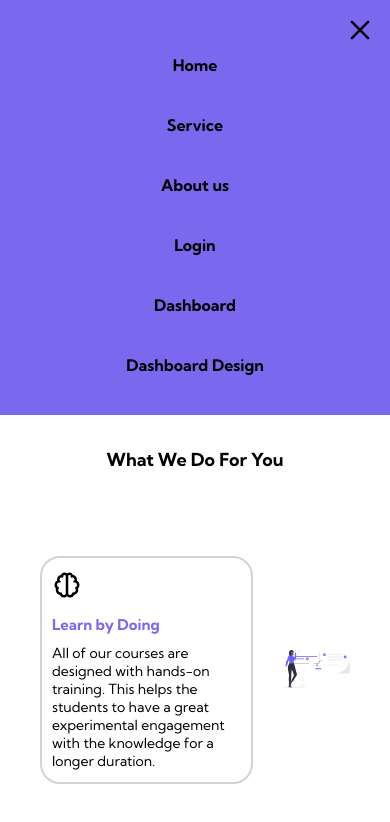
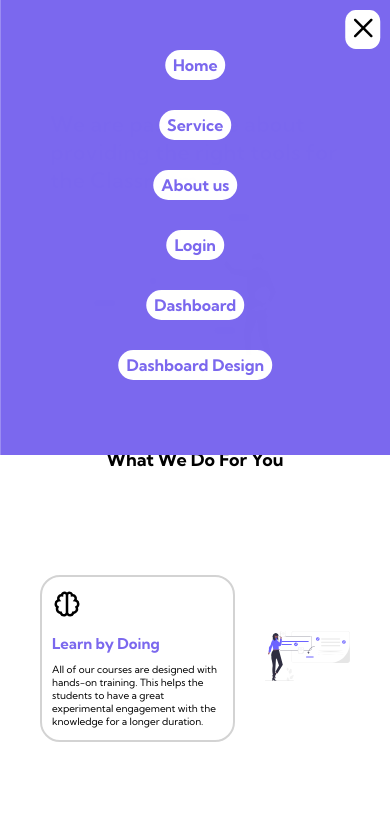
Before and after one commit to Adithyavarun-creator/Portal-Application-React, a React (Create React App) app: page / in a window 390 px wide. Both pictures are taken after a click on the icon 360 px from the left and 30 px from the top of the page. Shown: the top 822 px of the page. Built offline with nearby package versions, Linux system fonts and the light colour scheme; no server answers.

Commit message:
nav pushes for mobile

```diff
--- a/src/components/Navbar/Navbar.jsx
+++ b/src/components/Navbar/Navbar.jsx
@@ -83,7 +83,7 @@ const Navbar = () => {
 
       {toggle && (
         <>
-          <div className={classes.mobModalbox}>
+          <div className={classes.mobModalbox} data-aos="fade-left">
             <div className={classes.mobMenuposition}>
               <CgClose
                 className={classes.mobMenuicon}
--- a/src/components/Navbar/Navbar.module.css
+++ b/src/components/Navbar/Navbar.module.css
@@ -144,14 +144,16 @@
     left: 0;
     align-items: center;
     padding-top: 55px;
-    padding-bottom: 40px;
+    padding-bottom: 80px;
     z-index: 10;
   }
   .mobMenuposition {
     position: absolute;
-    top: 0;
-    right: 0;
-    padding: 15px 15px;
+    top: 10px;
+    right: 10px;
+    padding: 2.5px 2.5px;
+    background-color: white;
+    border-radius: 30%;
   }
 
   .mobCloseicon {
@@ -166,5 +168,9 @@
   .mobNavlist {
     font-size: 16px;
     font-weight: bolder;
+    background-color: white;
+    padding: 5px 8px;
+    border-radius: 25px;
+    color: var(--purpleColor);
   }
 }
--- a/src/components/WhatDoing/WhatDoing.module.css
+++ b/src/components/WhatDoing/WhatDoing.module.css
@@ -124,7 +124,7 @@
   }
 
   .whatdoingArticle {
-    font-size: 14px;
+    font-size: 10px;
   }
 
   .whatdoingArticleSVG {
```
